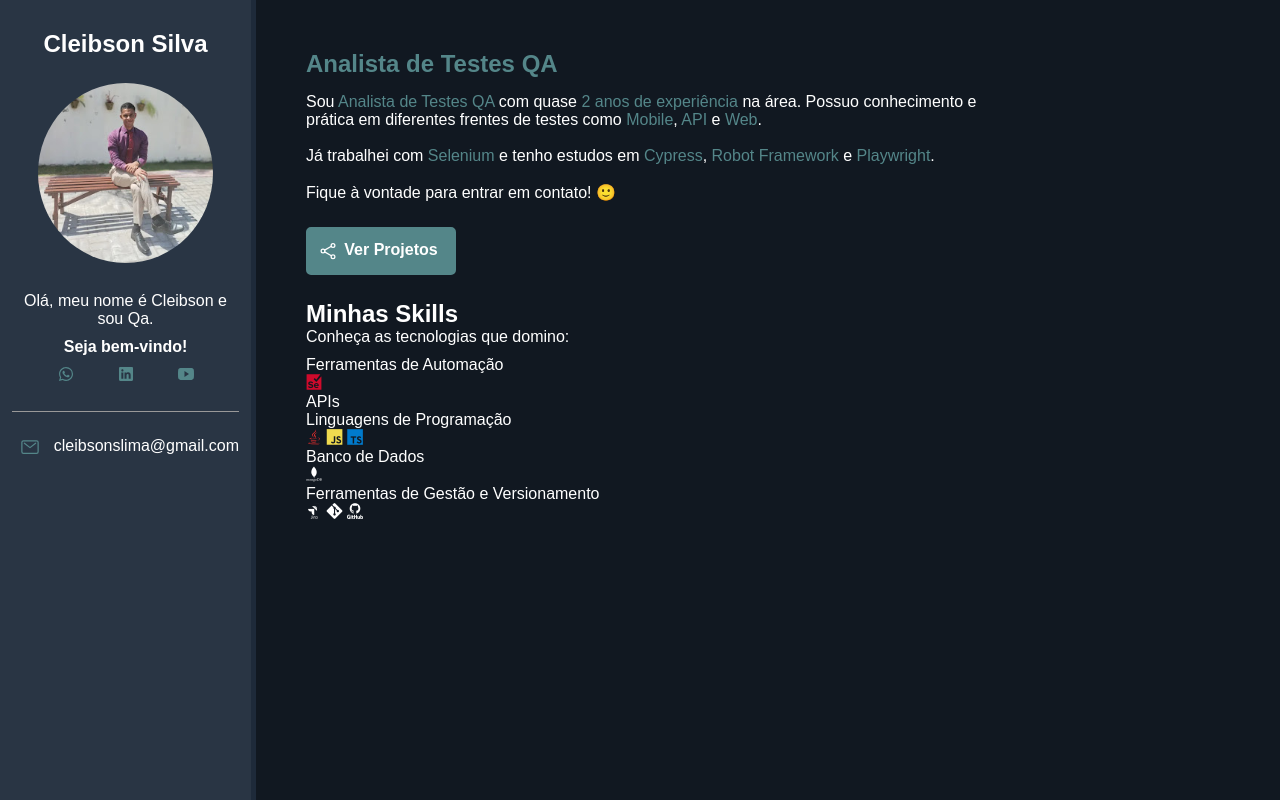
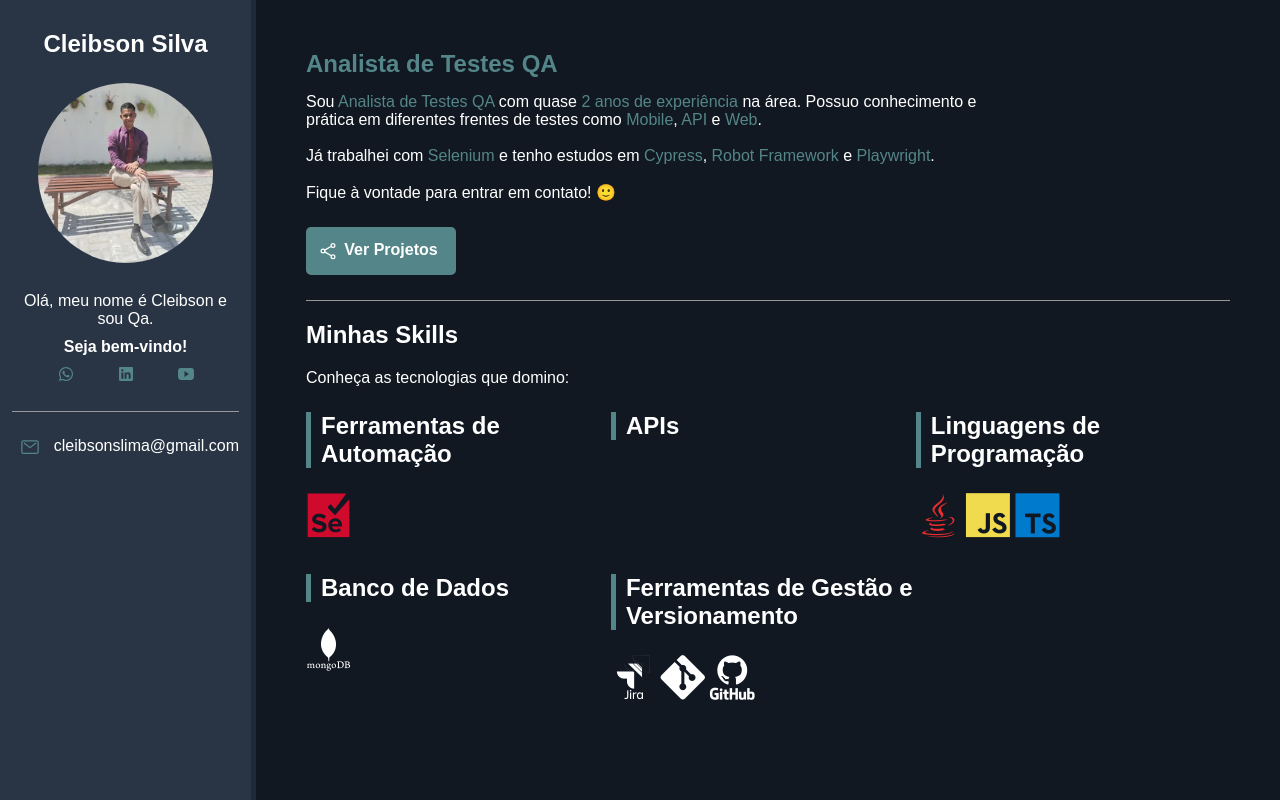
Before and after one commit to cleibsonsilva94/cleibsonsilva94.github.io, a plain HTML site: page Arquivos_Port/index.html in a window 1280 px wide. Drawn offline with nearby package versions, Linux system fonts and the light colour scheme.

```diff
--- a/Arquivos_Port/css/styles.css
+++ b/Arquivos_Port/css/styles.css
@@ -153,3 +153,34 @@ max-width: 20px
 #btn-projects:hover {
  background-color: transparent;
 }
+
+#skills-section-title {
+  border-top: 1px solid var(--border-color);
+  padding-top: 20px;
+  margin-bottom: 20px;
+}
+
+.skills-container {
+  display:flex;
+  flex-wrap: wrap;
+  margin-top: 25px;
+}
+
+.skills-box {
+ flex: 1 1 33%;
+ max-width: 33%;
+  margin-bottom: 35px;
+}
+
+.skills-title {
+ font-size: 24px;
+ margin-bottom: 25px;
+ font-weight: bold;
+ padding-left: 10px;
+ border-left: 5px solid var(--main-color);
+}
+
+.skills-box i {
+font-size: 45px;
+max-width: 10px;
+}
```
